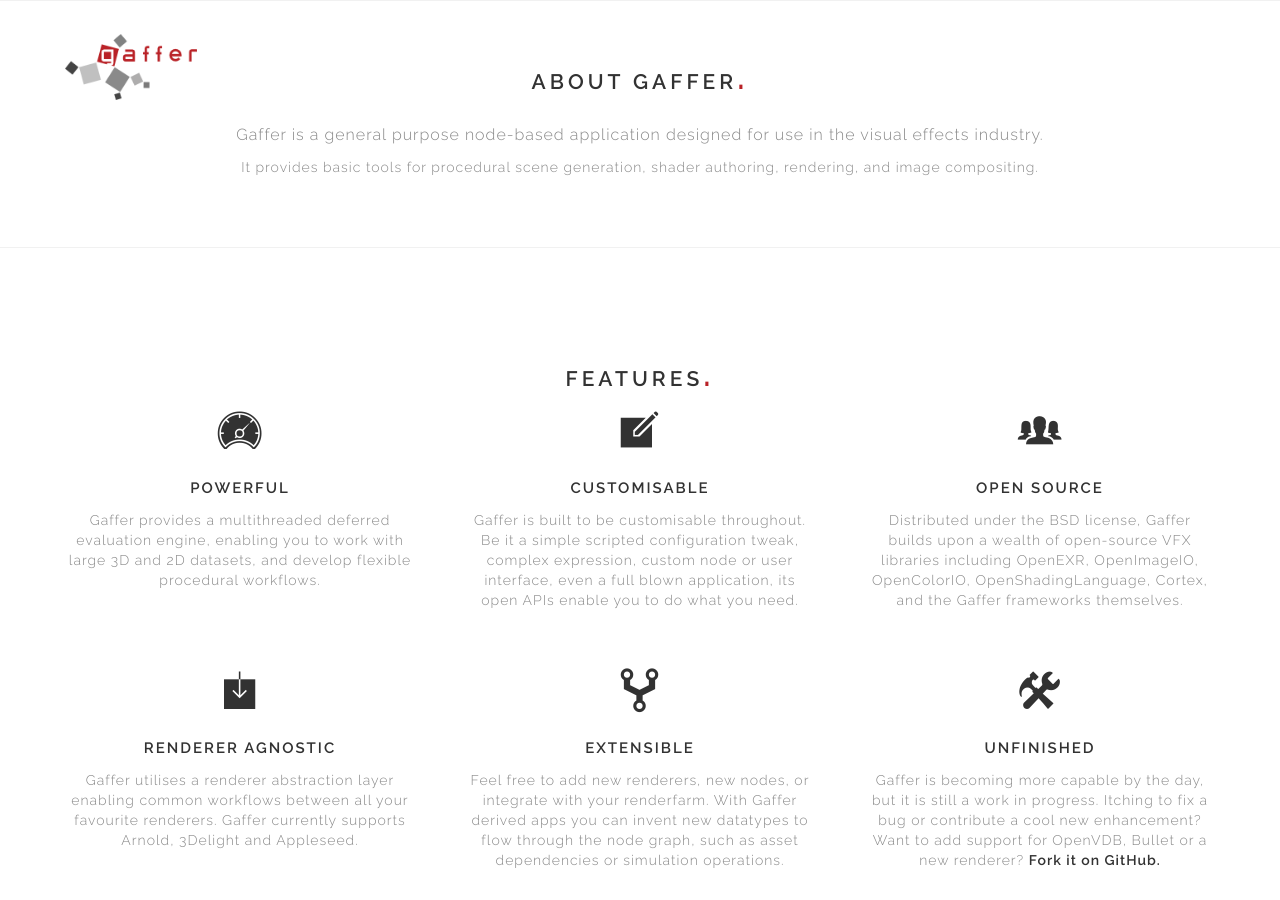
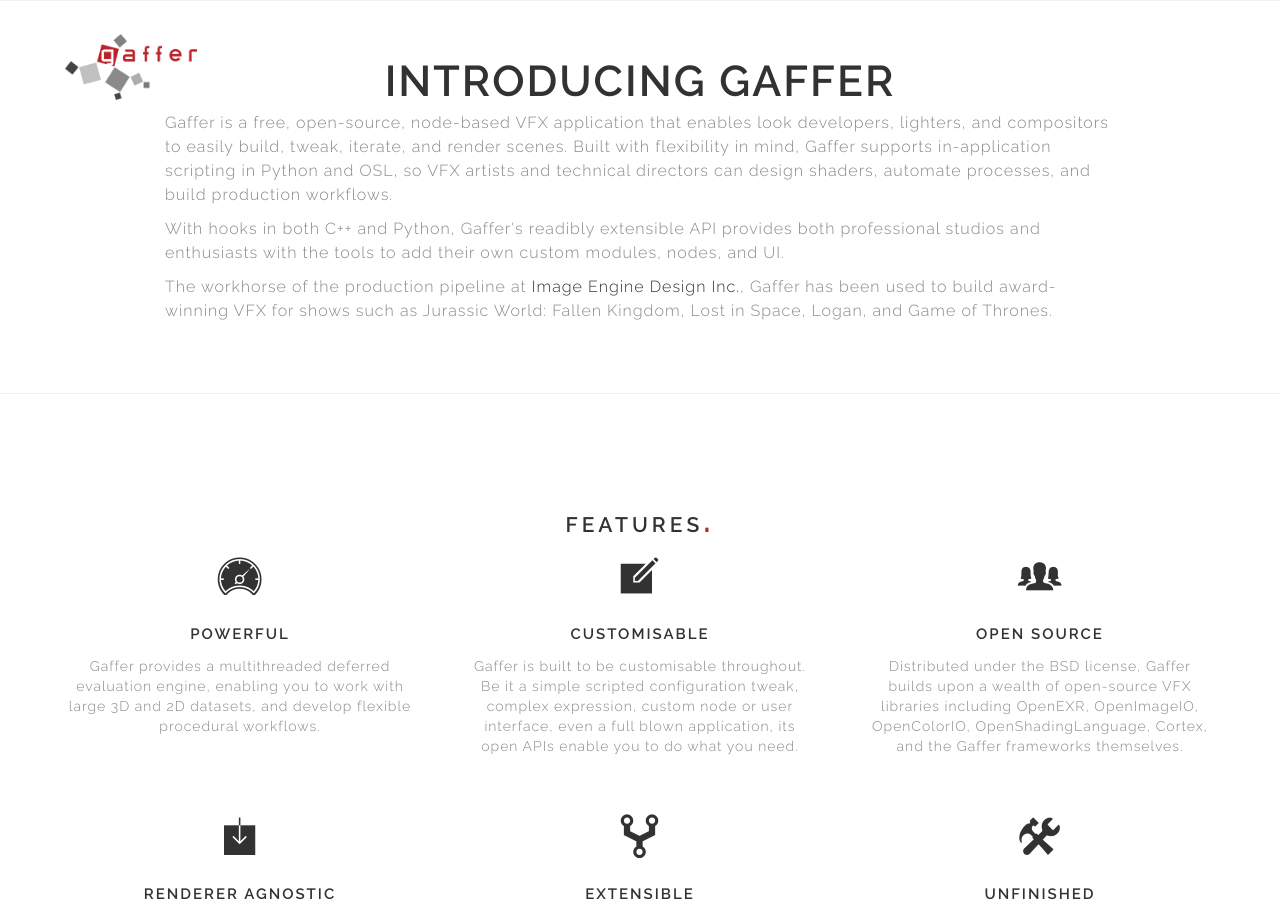
Before and after one commit to GafferHQ/gafferhq.github.io, a Jekyll site: the page built from index.html, in a window 1280 px wide and 900 px high. Built offline with Jekyll 4.4.1, drawn with Linux system fonts in a browser that asks for light colours; some web fonts are replaced; the list of posts is cut into pages by our own code.

Commit message:
index.html : Update "About" section

```diff
--- a/index.html
+++ b/index.html
@@ -15,14 +15,14 @@
 <!-- End Carousel Section -->
 
 <!--About Section-->
-<section id="about" class="wow fadeIn ptb ptb-60">
+<section id="about" class="wow fadeIn ptb-60">
     <div class="container">
-        <div class="row text-center">
-            <div class="col-md-8 col-md-offset-2 col-lg-offset-0 col-lg-12">
-                <h3 class="h4">About Gaffer</h3>
-                <div class="spacer-15"></div>
-                <p class="lead">Gaffer is a general purpose node-based application designed for use in the visual effects industry.</p>
-		<p>It provides basic tools for procedural scene generation, shader authoring, rendering, and image compositing.</p>
+        <div class="row">
+            <div class="col-md-10 col-md-offset-1">
+                <h1 class="text-center landing">Introducing Gaffer</h1>
+                <p class="lead">Gaffer is a free, open-source, node-based VFX application that enables look developers, lighters, and compositors to easily build, tweak, iterate, and render scenes. Built with flexibility in mind, Gaffer supports in-application scripting in Python and OSL, so VFX artists and technical directors can design shaders, automate processes, and build production workflows.</p>
+                <p class="lead">With hooks in both C++ and Python, Gaffer's readibly extensible API provides both professional studios and enthusiasts with the tools to add their own custom modules, nodes, and UI.</p>
+                <p class="lead">The workhorse of the production pipeline at <a href="https://image-engine.com" alt="Image Engine Design Inc. homepage">Image Engine Design Inc.</a>, Gaffer has been used to build award-winning VFX for shows such as Jurassic World: Fallen Kingdom, Lost in Space, Logan, and Game of Thrones.</p>
             </div>
         </div>
     </div>
```
